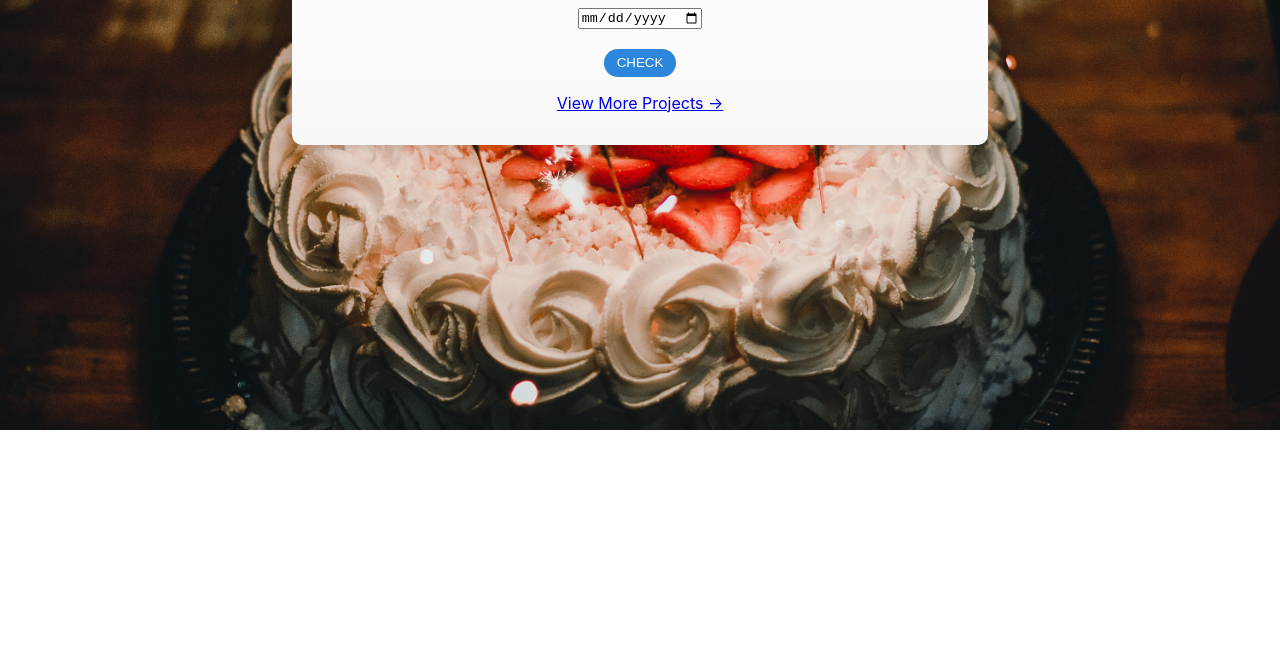
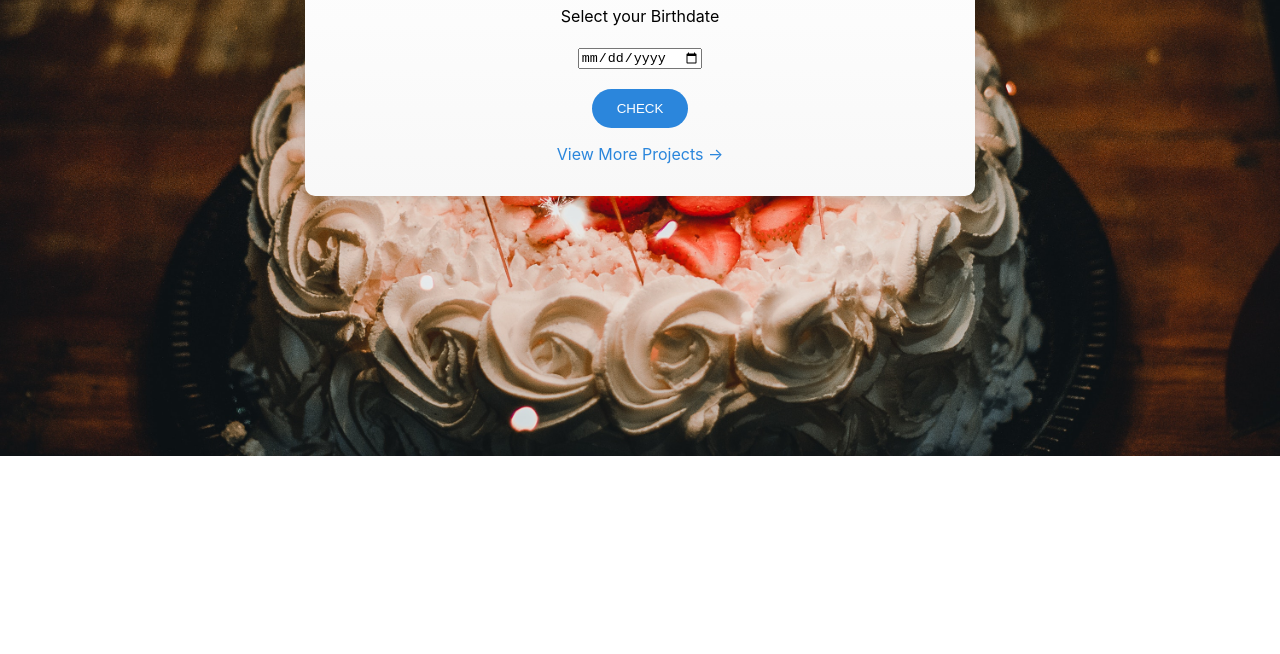
Before and after one commit to neh-codes/birthday-palindrome, a plain HTML site: page index.html in a window 1280 px wide. Shown: the part 146-800 px from the top of the page. Drawn offline with Linux system fonts and the light colour scheme; a web font is replaced by a local one.

Commit message:
Update style.css

```diff
--- a/index.html
+++ b/index.html
@@ -12,13 +12,16 @@
 <body>
     <div class="first">
         <h1>Is your Birthday Palindrome?🎂</h1>
+        <label>Select your Birthdate</label><br><br>
         <input type="date" placeholder="Select your Birthdate" id="dob">
         <br><br>
         <button id="btn-submit">CHECK</button>
         <p id="output"></p>
-        <a href="https://portfolio-neh-codes.netlify.app">View More
-            Projects →
-        </a>
+        <div class="view-projects">
+            <a href="https://portfolio-neh-codes.netlify.app">View More
+                Projects →
+            </a>
+        </div>
     </div>
 </body>
 <script src="script.js" type="text/javascript"></script>
--- a/style.css
+++ b/style.css
@@ -16,12 +16,12 @@ body{
     background: linear-gradient(180deg,#fff,#f8f8f8);
     box-shadow: 0 2px 10px rgba(44, 40, 14, 0.15);
     border-radius: 10px;
-    max-width: 50%;
+    max-width: 48%;
     text-align: center;
     padding: 2em 2em;
 }
 #btn-submit{
-    padding: 1% 2%;
+    padding: 2% 4%;
     border-radius: 30px;
     border: none;
     background-color: rgb(43, 134, 220);
@@ -32,7 +32,17 @@ body{
     background-color: rgb(20, 103, 181);
     color: #fff;
 }
+.view-projects a{
+text-decoration: none;
+color: rgb(43, 134, 220);
+}
+.view-projects a :hover{
+    color:rgb(10, 64, 113) ;
+}
 @media only screen and (max-width: 768px) {
+    body{
+        height: 100vh;
+    }
     .first{
         margin-top: 10%;
         max-width: 90%;
```
